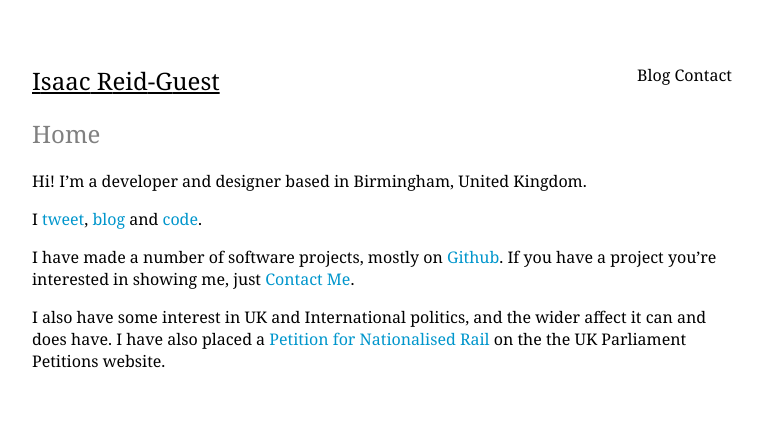
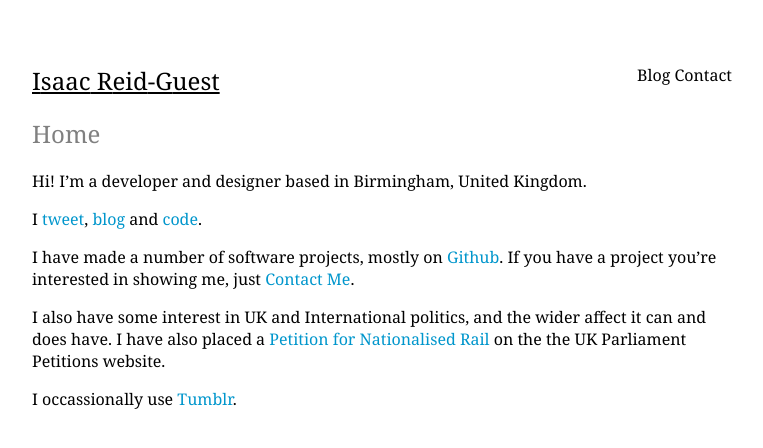
Before and after one commit to ir-g/ir-g.github.io, a Jekyll site: the page built from index.md, in a window 1280 px wide. Shown: the top 448 px of the page, without its empty margins (258-1021 px from the left). Built offline with Jekyll 4.4.1, drawn with Linux system fonts in a browser that asks for light colours.

Commit message:
Update index.md

```diff
--- a/index.md
+++ b/index.md
@@ -10,4 +10,6 @@ I <a href="http://twitter.com/{{site.twitter_username}}">tweet</a>, <a href="/bl
 
 I have made a number of software projects, mostly on <a href="https://github.com/isaacrg?tab=repositories">Github</a>. If you have a project you're interested in showing me, just <a href="/contact">Contact Me</a>.
 
-  I also have some interest in UK and International politics, and the wider affect it can and does have. I have also placed a  <a href="http://j.mp/nationalised-rail">Petition for Nationalised Rail</a> on the the UK Parliament Petitions website.
+I also have some interest in UK and International politics, and the wider affect it can and does have. I have also placed a  <a href="http://j.mp/nationalised-rail">Petition for Nationalised Rail</a> on the the UK Parliament Petitions website.
+
+I occassionally use [Tumblr](http://tumblr.ir-g.uk).
```
